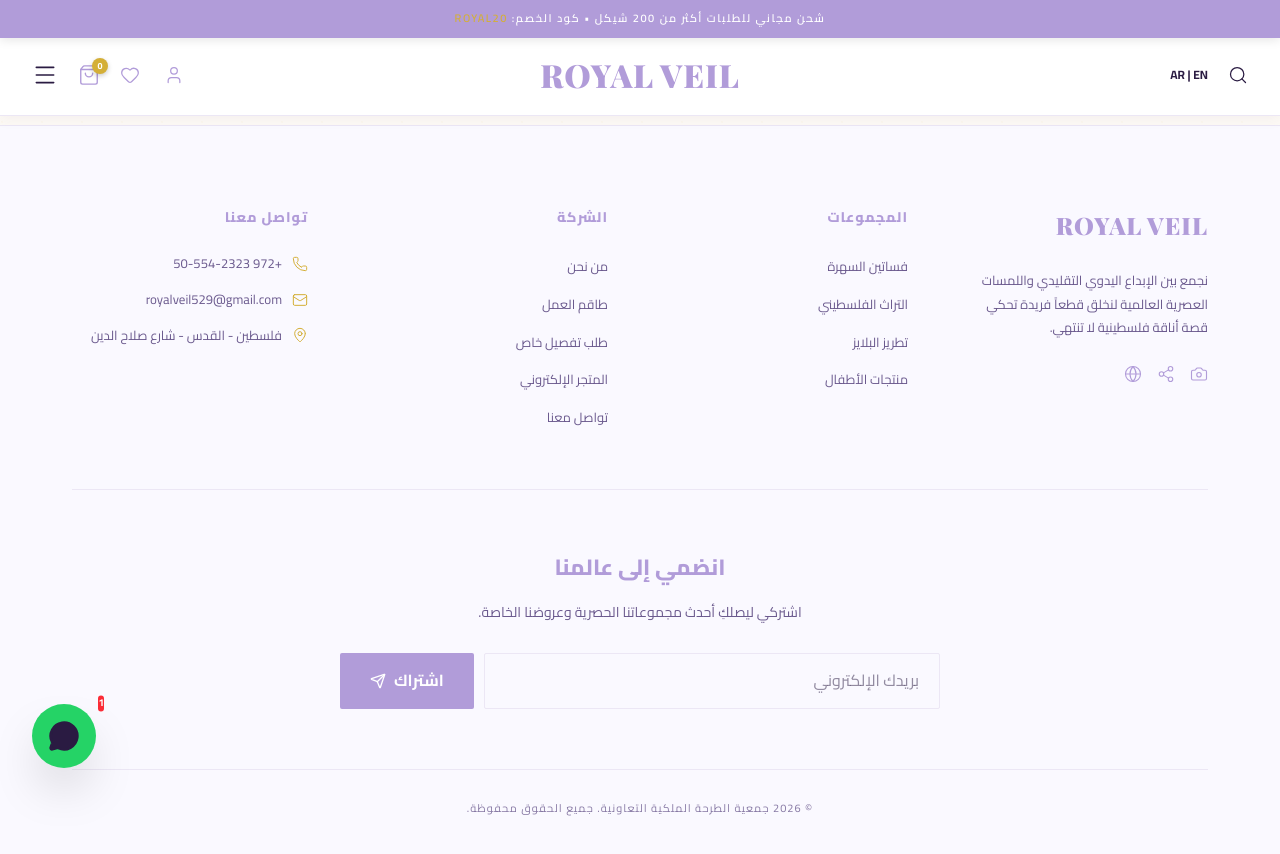
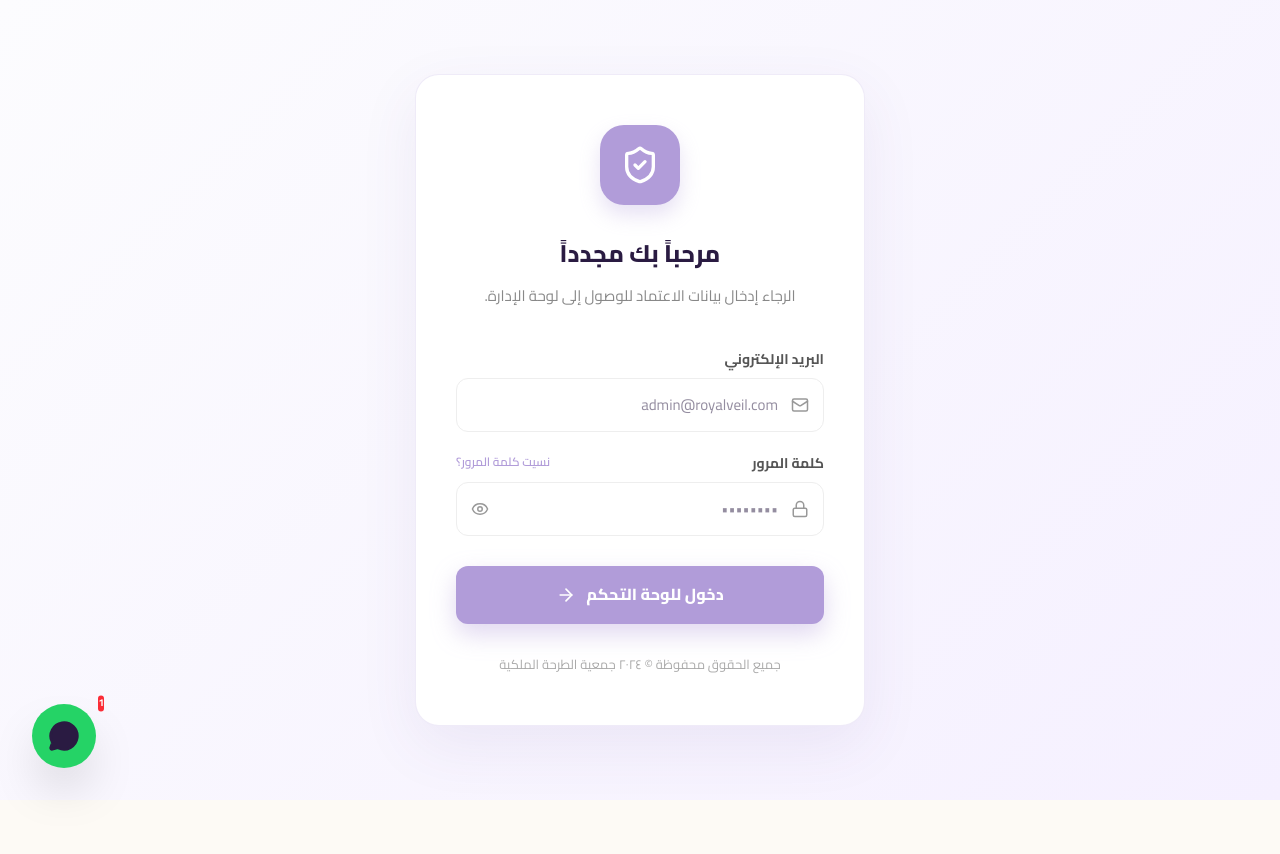
Before and after one commit to fahmyelmatry2030-lgtm/Royal-Veil, a React (Vite) app: page /login in a window 1280 px wide. Shown: the top 854 px of the page. After the commit the page ends 800 px from the top, so only its background shows below. Built offline with nearby package versions, Linux system fonts and the light colour scheme; a web font is replaced by a local one.

Commit message:
feat: implement professional admin login page and clean up admin routing

```diff
--- a/src/App.jsx
+++ b/src/App.jsx
@@ -1,5 +1,5 @@
 import React from 'react';
-import { BrowserRouter as Router, Routes, Route } from 'react-router-dom';
+import { BrowserRouter as Router, Routes, Route, useLocation } from 'react-router-dom';
 import Navbar from './components/Navbar';
 import Footer from './components/Footer';
 import ScrollToTop from './components/ScrollToTop';
@@ -19,17 +19,17 @@
 import Shop from './pages/Shop';
 import CustomOrderForm from './pages/CustomOrderForm';
 import AdminDashboard from './pages/AdminDashboard';
+import LoginPage from './pages/LoginPage';
 
 import { HelmetProvider } from 'react-helmet-async';
 
-function App() {
+function AppContent() {
+  const location = useLocation();
+  const isAdminPage = location.pathname.startsWith('/admin') || location.pathname === '/login';
+
   return (
-    <HelmetProvider>
-      <Router>
-        <ScrollToTop />
-        <WhatsAppButton />
     <div className="app-container">
-          <Navbar />
+      {!isAdminPage && <Navbar />}
       <main>
         <Routes>
           <Route path="/" element={<Home />} />
@@ -45,10 +45,21 @@
           <Route path="/team" element={<Team />} />
           <Route path="/custom-order" element={<CustomOrderForm />} />
           <Route path="/admin" element={<AdminDashboard />} />
+          <Route path="/login" element={<LoginPage />} />
         </Routes>
       </main>
-          <Footer />
+      {!isAdminPage && <Footer />}
     </div>
+  );
+}
+
+function App() {
+  return (
+    <HelmetProvider>
+      <Router>
+        <ScrollToTop />
+        <WhatsAppButton />
+        <AppContent />
       </Router>
     </HelmetProvider>
   );
--- /dev/null
+++ b/src/pages/LoginPage.jsx
@@ -0,0 +1,187 @@
+import React, { useState } from 'react';
+import { motion } from 'framer-motion';
+import { Lock, Mail, Eye, EyeOff, ArrowRight, ShieldCheck } from 'lucide-react';
+import { useNavigate } from 'react-router-dom';
+import { Helmet } from 'react-helmet-async';
+
+const LoginPage = () => {
+  const [email, setEmail] = useState('');
+  const [password, setPassword] = useState('');
+  const [showPassword, setShowPassword] = useState(false);
+  const [loading, setLoading] = useState(false);
+  const navigate = useNavigate();
+
+  const handleLogin = (e) => {
+    e.preventDefault();
+    setLoading(true);
+    // Simulate API call
+    setTimeout(() => {
+      localStorage.setItem('isAdmin', 'true');
+      navigate('/admin');
+      setLoading(false);
+    }, 1500);
+  };
+
+  return (
+    <div style={{
+      minHeight: '100vh',
+      display: 'flex',
+      alignItems: 'center',
+      justifyContent: 'center',
+      background: 'linear-gradient(135deg, #fcfcfe 0%, #f5f0ff 100%)',
+      padding: '20px',
+      fontFamily: 'var(--font-sans)'
+    }}>
+      <Helmet>
+        <title>تسجيل الدخول | لوحة التحكم الملكية</title>
+      </Helmet>
+
+      <motion.div
+        initial={{ opacity: 0, y: 30 }}
+        animate={{ opacity: 1, y: 0 }}
+        transition={{ duration: 0.8 }}
+        style={{
+          width: '100%',
+          maxWidth: '450px',
+          background: '#fff',
+          padding: '50px 40px',
+          borderRadius: '24px',
+          boxShadow: '0 20px 60px rgba(93, 62, 139, 0.08)',
+          border: '1px solid rgba(177, 156, 217, 0.2)',
+          textAlign: 'center'
+        }}
+      >
+        {/* Logo/Icon */}
+        <div style={{
+          width: '80px',
+          height: '80px',
+          background: 'var(--primary-purple)',
+          borderRadius: '24px',
+          display: 'flex',
+          alignItems: 'center',
+          justifyContent: 'center',
+          margin: '0 auto 30px',
+          boxShadow: '0 10px 20px rgba(177, 156, 217, 0.3)'
+        }}>
+          <ShieldCheck size={40} color="#fff" />
+        </div>
+
+        <h1 style={{ fontSize: '24px', fontWeight: '900', color: 'var(--purple-dark)', marginBottom: '10px' }}>
+          مرحباً بك مجدداً
+        </h1>
+        <p style={{ color: '#888', marginBottom: '40px', fontSize: '15px' }}>
+          الرجاء إدخال بيانات الاعتماد للوصول إلى لوحة الإدارة.
+        </p>
+
+        <form onSubmit={handleLogin} style={{ textAlign: 'right', direction: 'rtl' }}>
+          <div style={{ marginBottom: '20px' }}>
+            <label style={{ display: 'block', fontSize: '14px', fontWeight: '700', marginBottom: '8px', color: '#555' }}>البريد الإلكتروني</label>
+            <div style={{ position: 'relative' }}>
+              <Mail size={18} style={{ position: 'absolute', right: '15px', top: '50%', transform: 'translateY(-50%)', color: '#999' }} />
+              <input
+                type="email"
+                required
+                value={email}
+                onChange={(e) => setEmail(e.target.value)}
+                placeholder="admin@royalveil.com"
+                style={{
+                  width: '100%',
+                  padding: '14px 45px 14px 20px',
+                  borderRadius: '12px',
+                  border: '1px solid #eee',
+                  outline: 'none',
+                  fontSize: '15px',
+                  transition: 'border-color 0.3s'
+                }}
+                onFocus={(e) => e.target.style.borderColor = 'var(--primary-purple)'}
+                onBlur={(e) => e.target.style.borderColor = '#eee'}
+              />
+            </div>
+          </div>
+
+          <div style={{ marginBottom: '30px' }}>
+            <div style={{ display: 'flex', justifyContent: 'space-between', marginBottom: '8px' }}>
+              <label style={{ fontSize: '14px', fontWeight: '700', color: '#555' }}>كلمة المرور</label>
+              <a href="#" style={{ fontSize: '12px', color: 'var(--primary-purple)', textDecoration: 'none', fontWeight: '600' }}>نسيت كلمة المرور؟</a>
+            </div>
+            <div style={{ position: 'relative' }}>
+              <Lock size={18} style={{ position: 'absolute', right: '15px', top: '50%', transform: 'translateY(-50%)', color: '#999' }} />
+              <input
+                type={showPassword ? 'text' : 'password'}
+                required
+                value={password}
+                onChange={(e) => setPassword(e.target.value)}
+                placeholder="••••••••"
+                style={{
+                  width: '100%',
+                  padding: '14px 45px 14px 50px',
+                  borderRadius: '12px',
+                  border: '1px solid #eee',
+                  outline: 'none',
+                  fontSize: '15px',
+                  transition: 'border-color 0.3s'
+                }}
+                onFocus={(e) => e.target.style.borderColor = 'var(--primary-purple)'}
+                onBlur={(e) => e.target.style.borderColor = '#eee'}
+              />
+              <button
+                type="button"
+                onClick={() => setShowPassword(!showPassword)}
+                style={{ position: 'absolute', left: '15px', top: '50%', transform: 'translateY(-50%)', background: 'none', border: 'none', cursor: 'pointer', color: '#999' }}
+              >
+                {showPassword ? <EyeOff size={18} /> : <Eye size={18} />}
+              </button>
+            </div>
+          </div>
+
+          <motion.button
+            whileHover={{ scale: 1.02 }}
+            whileTap={{ scale: 0.98 }}
+            disabled={loading}
+            type="submit"
+            style={{
+              width: '100%',
+              padding: '16px',
+              background: 'var(--primary-purple)',
+              color: '#fff',
+              border: 'none',
+              borderRadius: '12px',
+              fontSize: '16px',
+              fontWeight: '800',
+              cursor: 'pointer',
+              display: 'flex',
+              alignItems: 'center',
+              justifyContent: 'center',
+              gap: '10px',
+              boxShadow: '0 10px 25px rgba(177, 156, 217, 0.4)'
+            }}
+          >
+            {loading ? (
+              <div style={{ width: '20px', height: '20px', border: '2px solid #fff', borderTop: '2px solid transparent', borderRadius: '50%', animation: 'spin 1s linear infinite' }}></div>
+            ) : (
+              <>
+                <span>دخول للوحة التحكم</span>
+                <ArrowRight size={20} />
+              </>
+            )}
+          </motion.button>
+        </form>
+
+        <p style={{ marginTop: '30px', fontSize: '13px', color: '#aaa' }}>
+          جميع الحقوق محفوظة © ٢٠٢٤ جمعية الطرحة الملكية
+        </p>
+
+        <style>
+          {`
+            @keyframes spin {
+              0% { transform: rotate(0deg); }
+              100% { transform: rotate(360deg); }
+            }
+          `}
+        </style>
+      </motion.div>
+    </div>
+  );
+};
+
+export default LoginPage;
```
Lines whose indentation alone changed are shown as unchanged.
